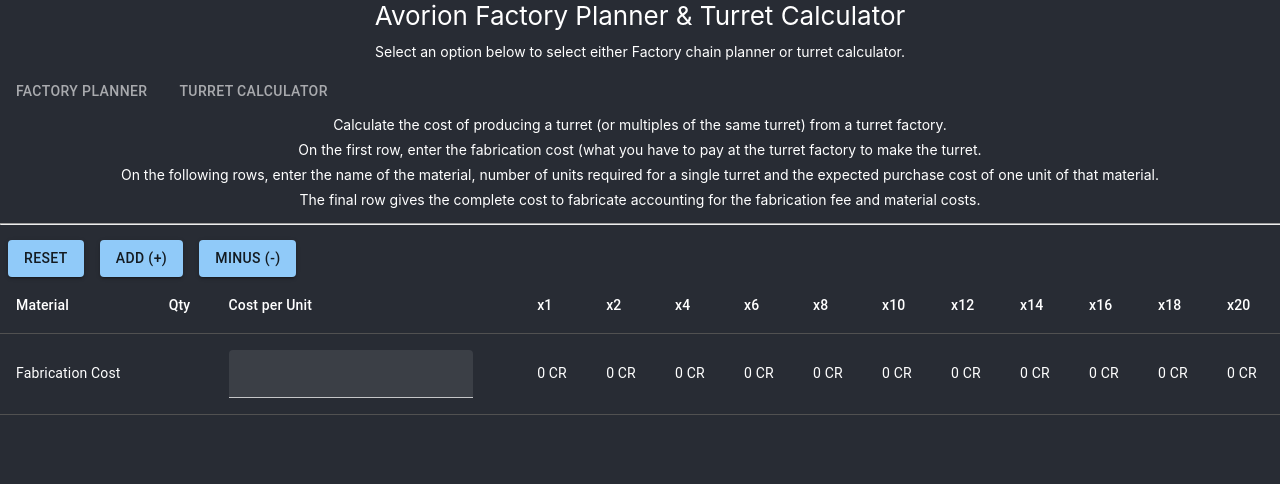
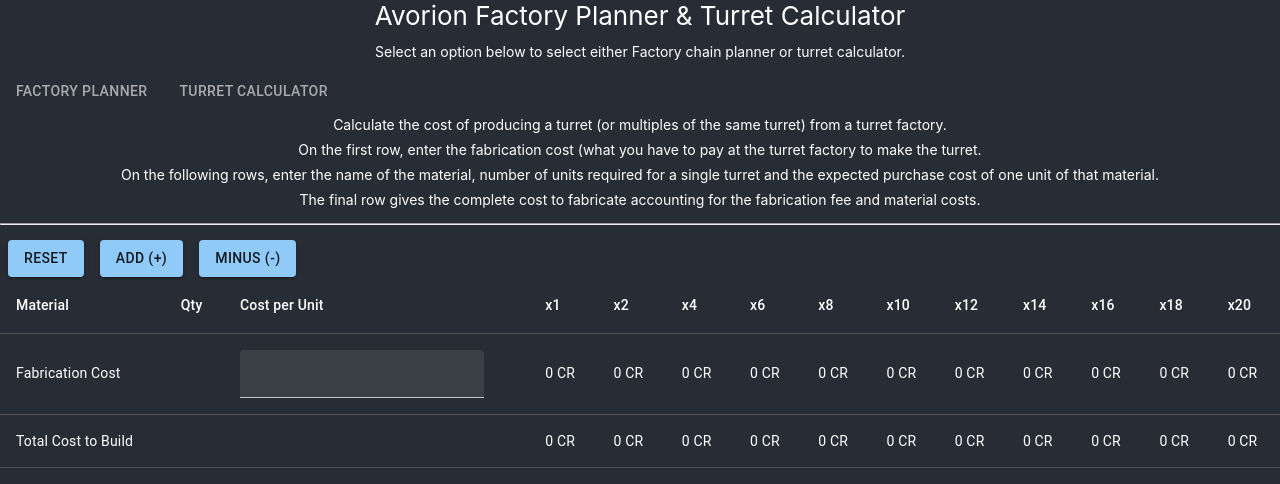
Before and after one commit to gshaw-pivotal/avorion-calculator, a React (Create React App) app: page / in a window 1280 px wide. Both pictures are taken after a click on the tab "TURRET CALCULATOR". Shown: the top 484 px of the page. Built offline with nearby package versions, Linux system fonts and the light colour scheme.

Commit message:
Add total cost to build turret, including multiple (sums all parts + fab cost)

```diff
--- a/src/turret/TurretBody.tsx
+++ b/src/turret/TurretBody.tsx
@@ -7,6 +7,7 @@
 import TurretTableMaterialBody from "./TurretTableMaterialBody";
 import TurretTableButtons from "./TurretTableButtons";
 import TurretTableFabrication from "./TurretTableFabrication";
+import TurretTableTotalCosts from "./TurretTableTotalCosts";
 
 export type TurretMaterial = {
     name: string;
@@ -39,6 +40,7 @@
                     <TurretTableMaterialHeader/>
                     <TurretTableMaterialBody turretMaterialList={turretMaterialList} setTurretMaterialList={setTurretMaterialList}/>
                     <TurretTableFabrication turretFabricationCost={turretFabricationCost} setTurretFabricationCost={setTurretFabricationCost}/>
+                    <TurretTableTotalCosts turretMaterialList={turretMaterialList} turretFabricationCost={turretFabricationCost}/>
                 </Table>
             </TableContainer>
         </div>
--- /dev/null
+++ b/src/turret/TurretTableTotalCosts.tsx
@@ -0,0 +1,38 @@
+import {TableCell, TableRow} from "@mui/material";
+import React from "react";
+import {TurretMaterial} from "./TurretBody";
+
+const calculateOneCost = (turretMaterialList: TurretMaterial[], turretFabricationCost: number): number => {
+        let totalCost: number = 0;
+
+        turretMaterialList.forEach((material: TurretMaterial) => {
+                totalCost = totalCost + material.unitCount * material.costPerUnit;
+        });
+
+        return (+totalCost + +turretFabricationCost);
+}
+
+// @ts-ignore
+const TurretTableTotalCosts = (props: {turretMaterialList: TurretMaterial[], turretFabricationCost: number}) => {
+        const costForOne: number = calculateOneCost(props.turretMaterialList, props.turretFabricationCost);
+    return (
+        <TableRow>
+            <TableCell>Total Cost to Build</TableCell>
+            <TableCell></TableCell>
+            <TableCell></TableCell>
+            <TableCell>{costForOne} CR</TableCell>
+            <TableCell>{costForOne * 2} CR</TableCell>
+            <TableCell>{costForOne * 4} CR</TableCell>
+            <TableCell>{costForOne * 6} CR</TableCell>
+            <TableCell>{costForOne * 8} CR</TableCell>
+            <TableCell>{costForOne * 10} CR</TableCell>
+            <TableCell>{costForOne * 12} CR</TableCell>
+            <TableCell>{costForOne * 14} CR</TableCell>
+            <TableCell>{costForOne * 16} CR</TableCell>
+            <TableCell>{costForOne * 18} CR</TableCell>
+            <TableCell>{costForOne * 20} CR</TableCell>
+        </TableRow>
+    );
+}
+
+export default TurretTableTotalCosts;
```
